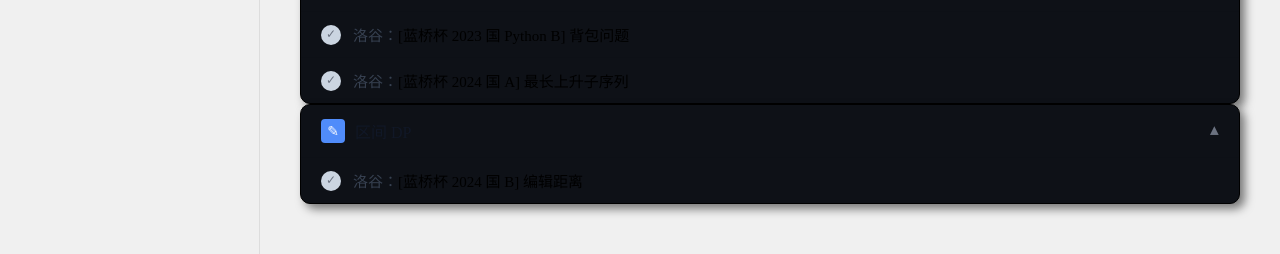
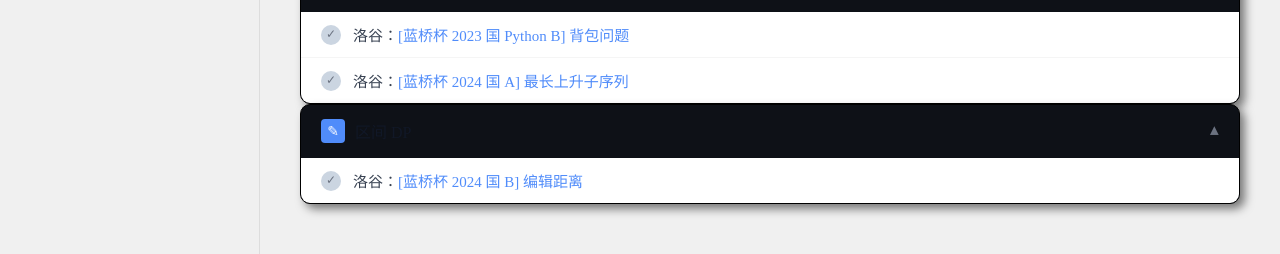
Before and after one commit to lcw1216/hajitu-Podcast, a website: page Podcast/probelm-set.html in a window 1280 px wide. Both pictures are taken after a click on the button 1235 px from the left and 30 px from the top of the page. Shown: the part 244-498 px from the top of the page. Drawn offline with Linux system fonts and the light colour scheme.

Commit message:
style: set problem row background to white in light mode
Co-Authored-By: Claude Opus 4.8 (1M context) <noreply@anthropic.com>

```diff
--- a/Podcast/probelm-set.html
+++ b/Podcast/probelm-set.html
@@ -173,7 +173,7 @@
             body.light-mode .ps-problem { color: #374151; border-bottom-color: rgba(0,0,0,0.04); }
             body.light-mode .ps-problem:hover { background-color: rgba(0,0,0,0.03); }
             body.light-mode .ps-problem .ps-dot.dim { background-color: #cbd5e1; color: #6b7280; }
-            body.light-mode .ps-problem .ps-text a { color: #000000; }
+            body.light-mode .ps-problem { background-color: #ffffff; }
 
             @media (max-width: 768px) {
                 .ps-wrap { flex-direction: column; }
```
